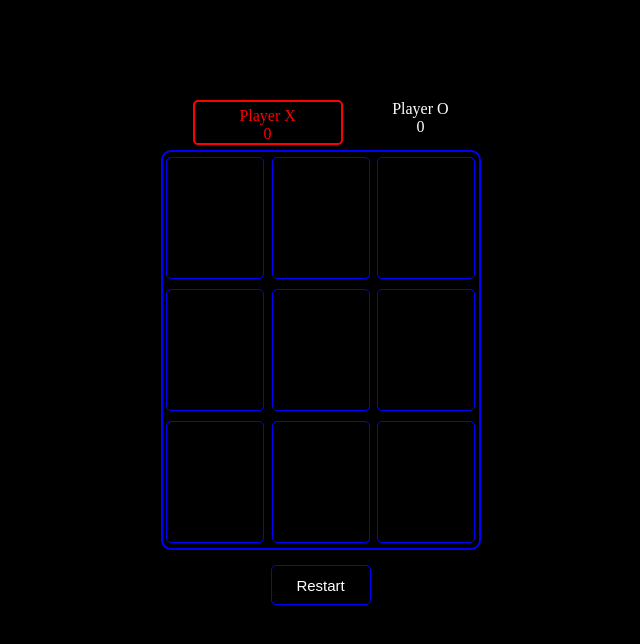
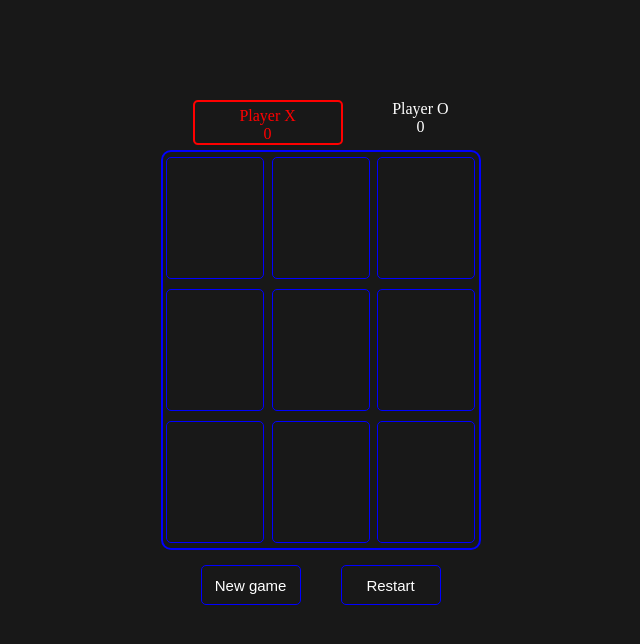
Before and after one commit to Ajlag/TicTacToe, a plain HTML site: page index.html in a window 1280 px wide. Shown: the whole page, without its empty margins (313-953 px from the left). Drawn offline with Linux system fonts and the light colour scheme.

Commit message:
end game

```diff
--- a/app.js
+++ b/app.js
@@ -10,9 +10,13 @@
 // restartuje score
 // pobednik je ko dodje do 5
 
-game = document.getElementById("container");
-footerDiv = document.getElementById("footer");
-headerDiv = document.getElementById("header");
+const game = document.getElementById("container");
+const footerDiv = document.getElementById("footer");
+const headerDiv = document.getElementById("header");
+
+const playerX = document.querySelector("#player1");
+const playerO = document.querySelector("#player2");
+
 const gameMatrix = createTable();
 let nextMove = 0;
 let gameOver = false;
@@ -20,9 +24,11 @@ let winSimbol = "";
 let player1 = 0;
 let player2 = 0;
 
-const player1Div = document.createElement("div");
-const player2Div = document.createElement("div");
+const player1Div = document.querySelector(".playX");
+const player2Div = document.querySelector(".playO");
+const newGameBtn = document.querySelector("#newgame");
 
+newGameBtn.addEventListener("click", newgame);
 player1Div.id = "playersTurn";
 
 function createTable() {
@@ -44,24 +50,25 @@ function handleGameDiv(e) {
   }
 
   if (gameOver) {
-    player1Div.id = "none";
-    player2Div.id = "none";
+    player1Div.id = "";
+    player2Div.id = "";
     return;
   }
 
   if (nextMove % 2 == 0) {
     e.target.innerText = "X";
-    player1Div.id = "none";
+    player1Div.id = "";
     player2Div.id = "playersTurn";
   } else {
     e.target.innerText = "O";
-    player2Div.id = "none";
     player1Div.id = "playersTurn";
+    player2Div.id = "";
   }
 
-  e.target.style.backgroundColor = "blue";
+  e.target.className = "game-div game-div-clicked";
   nextMove++;
   chechWin();
+  whoGetsPoint();
 }
 
 function chechWin() {
@@ -129,7 +136,6 @@ function createButton() {
 }
 
 restaruj = createButton();
-
 function reset() {
   nextMove = 0;
   player1Div.id = "playersTurn";
@@ -137,39 +143,27 @@ function reset() {
   gameMatrix.map((arr) =>
     arr.map((e) => {
       e.innerHTML = "";
-      e.style.backgroundColor = "black";
-      e.id = "new";
+      e.id = "";
+      e.className = "game-div";
       gameOver = false;
     })
   );
 }
-function createPlayer() {
-  player1Div.className = "player";
-  headerDiv.appendChild(player1Div);
 
-  const name = document.createElement("p");
-  name.innerText = "Player X";
-  player1Div.appendChild(name);
-
-  const point = document.createElement("p");
-  point.innerText = player1;
-  player1Div.appendChild(point);
-  player2Div.className = "player";
-  headerDiv.appendChild(player2Div);
-
-  const name1 = document.createElement("p");
-  name1.innerText = "Player O";
-  player2Div.appendChild(name1);
-
-  const point2 = document.createElement("p");
-  point2.innerText = player2;
-  player2Div.appendChild(point2);
+function newgame() {
+  player1 = 0;
+  player2 = 0;
+  playerX.innerText = player1;
+  playerO.innerText = player2;
+  reset();
 }
-
-createPlayer();
 whoGetsPoint();
 function whoGetsPoint() {
-  if (winSimbol !== "") {
-    return winSimbol === "X" ? player1++ : player2++;
+  if (gameOver === true || winSimbol !== "") {
+    winSimbol === "X" ? player1++ : player2++;
+    winSimbol === "X"
+      ? (playerX.innerText = player1)
+      : (playerO.innerText = player2);
+    winSimbol = "";
   }
 }
--- a/index.html
+++ b/index.html
@@ -8,9 +8,21 @@
     <title>Tic Tac Toe</title>
   </head>
   <body>
-    <div id="header"></div>
+    <div id="header">
+      <div class="player playX">
+        <p>Player X</p>
+        <p id="player1">0</p>
+      </div>
+
+      <div class="player playO">
+        <p>Player O</p>
+        <p id="player2">0</p>
+      </div>
+    </div>
     <div id="container"></div>
-    <div id="footer"></div>
+    <div id="footer">
+      <button class="game-button" id="newgame">New game</button>
+    </div>
     <script src="./app.js"></script>
   </body>
 </html>
--- a/style.css
+++ b/style.css
@@ -5,7 +5,7 @@
 }
 
 body {
-  background-color: black;
+  background-color: rgb(24, 24, 24);
 }
 #header {
   width: 20vw;
@@ -17,6 +17,7 @@ body {
 }
 .player {
   text-align: center;
+  color: white;
 }
 #container {
   width: 25vw;
@@ -34,7 +35,6 @@ body {
 .game-div {
   width: 31%;
   height: 31%;
-  border: 1px solid black;
   font-size: 50px;
   display: flex;
   justify-content: center;
@@ -49,19 +49,23 @@ body {
   /* color: #255784; */
   box-shadow: 0 0 10px #2196f3, 0 0 10px #2196f3, 0 0 10px #2196f3;
 }
+
+.game-div-clicked {
+  background-color: blue;
+}
 #footer {
   width: 25vw;
   height: 70px;
   margin: 0 37vw;
   display: flex;
-  justify-content: center;
+  justify-content: space-evenly;
   align-items: center;
 }
 
 .game-button {
   width: 100px;
   height: 40px;
-  background-color: black;
+  background-color: rgb(24, 24, 24);
   color: white;
   font-size: 15px;
   border-radius: 5px;
@@ -119,7 +123,7 @@ body {
     background-color: red;
   }
   47% {
-    background-color: #000;
+    background-color: rgb(24, 24, 24);
   }
   62% {
     background-color: transparent;
```
